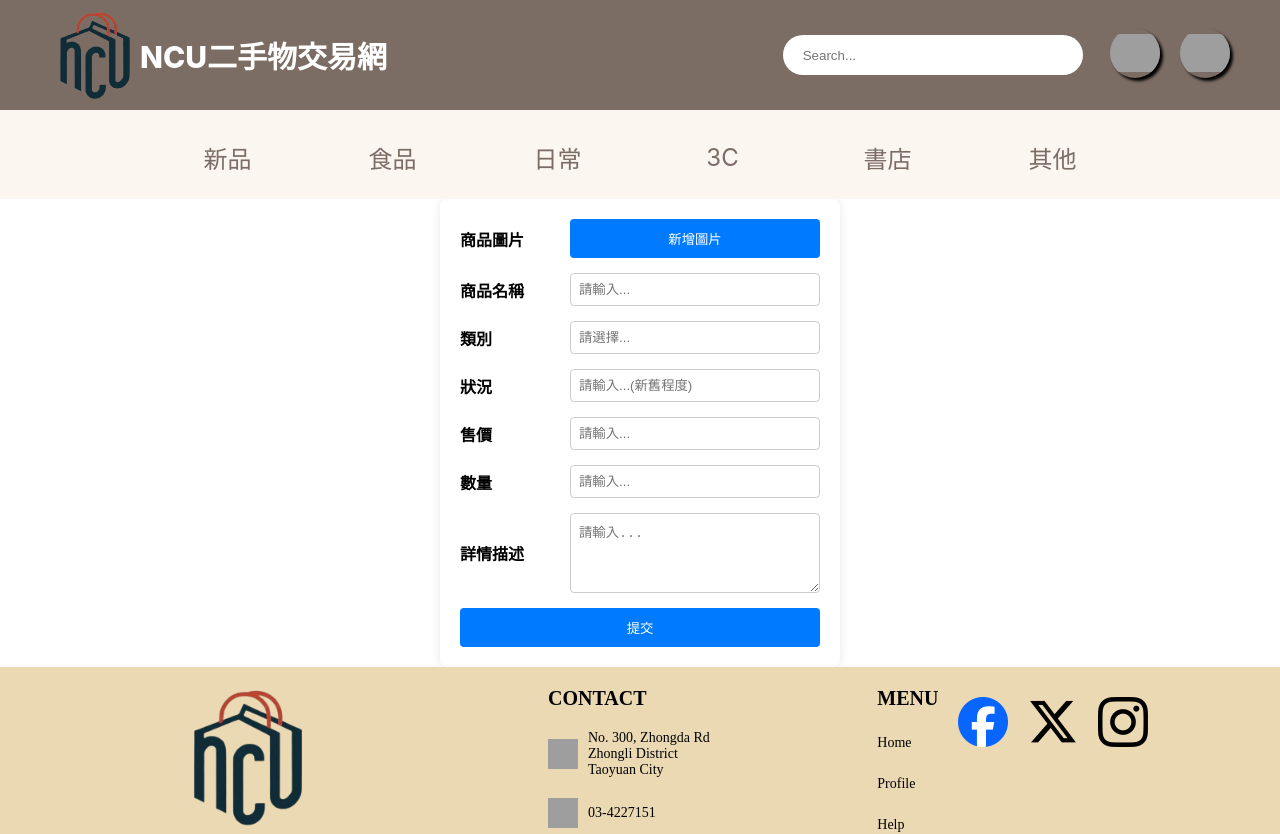
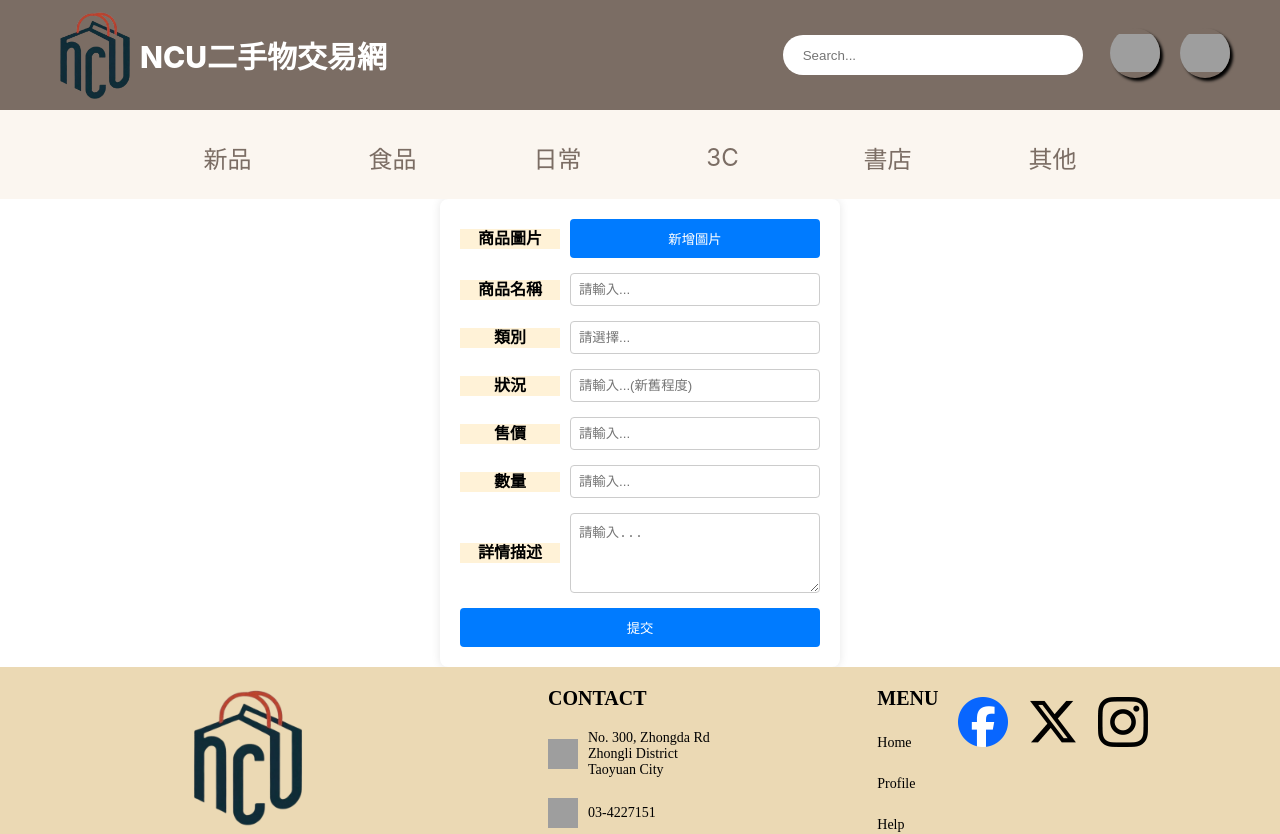
Before and after one commit to ryan8967/mid-term-project, a Vue app: page /newproduct in a window 1280 px wide. Shown: the top 834 px of the page. Built offline with nearby package versions, Linux system fonts and the light colour scheme; grey boxes are pictures that could not be loaded.

Commit message:
加上color block在label下方

```diff
--- a/src/components/pages/ProductPages/newProduct.vue
+++ b/src/components/pages/ProductPages/newProduct.vue
@@ -2,19 +2,31 @@
   <div class="form-container">
     <form @submit.prevent="handleSubmit">
       <div class="form-row">
-        <label class="input-label">商品圖片</label>
+        <div class="label-wrapper">
+          <div class="color-block"></div>
+          <label class="input-label">商品圖片</label>
+        </div>
         <button type="button" @click="addImageField">新增圖片</button>
       </div>
       <div class="form-row" v-for="(input, index) in formInputs" :key="index">
-        <label class="input-label" :for="input.id">{{ input.label }}</label>
+        <div class="label-wrapper">
+          <div class="color-block"></div>
+          <label class="input-label" :for="input.id">{{ input.label }}</label>
+        </div>
         <input :id="input.id" v-model="input.value" :type="input.type" :placeholder="input.placeholder">
       </div>
       <div class="form-row">
-        <label class="input-label" for="description">詳情描述</label>
+        <div class="label-wrapper">
+          <div class="color-block"></div>
+          <label class="input-label" for="description">詳情描述</label>
+        </div>
         <textarea id="description" v-model="description" placeholder="請輸入..."></textarea>
       </div>
       <div class="image-upload-row" v-for="(image, index) in images" :key="'image' + index">
-        <label class="input-label" :for="'imageUpload' + index">上傳圖片 {{ index + 1 }}</label>
+        <div class="label-wrapper">
+          <div class="color-block"></div>
+          <label class="input-label" :for="'imageUpload' + index">上傳圖片 {{ index + 1 }}</label>
+        </div>
         <input type="file" :id="'imageUpload' + index" @change="handleFileUpload($event, index)">
       </div>
       <div class="button-row">
@@ -77,10 +89,28 @@ export default {
   margin-bottom: 15px;
 }
 
+.label-wrapper {
+  position: relative;
+  display: flex;
+  align-items: center;
+  margin-right: 10px;
+}
+
+.color-block {
+  width: 100px;
+  height: 20px;
+  background-color: #FFF2D7;
+}
+
 .input-label {
-  width: 100px; /* 你可以根据需要调整宽度 */
-  margin-right: 10px;
+  position: absolute;
+  top: 0;
+  left: 0;
+  width: 100%;
+  text-align: center;
   font-weight: bold;
+  line-height: 20px; /* 使标签垂直居中 */
+  pointer-events: none; /* 确保点击标签不会影响到颜色块 */
 }
 
 input[type="text"],
@@ -119,6 +149,7 @@ button:hover {
 </style>
 
 
+
 /*{ id: 'name', label: '商品圖片', value: '', type: 'text', placeholder:
 '請输入...' }, { id: 'id_number', label: '商品名稱', value: '', type: 'text',
 placeholder: '请输入...' }, { id: 'department', label: '類別', value: '', type:
```
